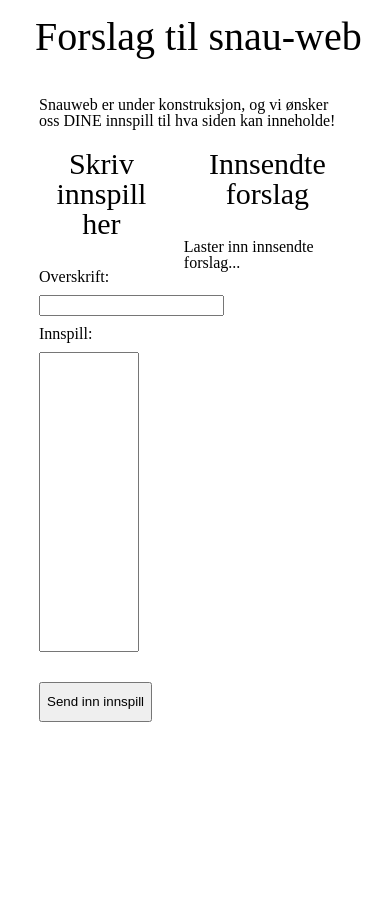
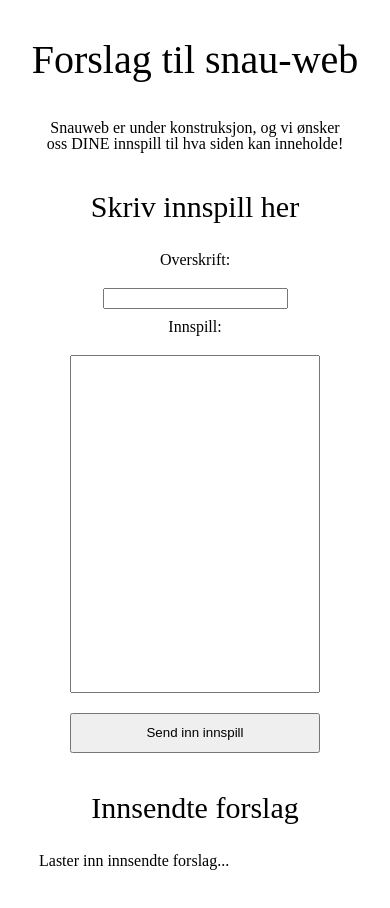
Before and after one commit to Snauweb/snauweb, a plain HTML site: page forslag/index.html in a window 390 px wide. Drawn offline with Linux system fonts and the light colour scheme; no server answers.

Commit message:
add single column small screen layout for forslag-page

```diff
--- /dev/null
+++ b/forslag/forslag.css
@@ -0,0 +1,195 @@
+/* variabler */
+:root {
+    --medium-bg: #dddddd;
+    --light-bg: #eeeeee;
+}
+
+
+/* Hovedlayout */
+main{
+    width: 80vw;
+    margin-left: auto;
+    margin-right: auto;
+    height: 100vh;
+
+}
+
+/* Bred skjerm */
+@media(min-width: 900px) {
+
+    .innsending-boks {
+	display: flex;
+    }
+
+    .send-inn{
+	width: 40%;
+	margin-right: 20px;
+	height: 100%;
+    }
+    .innsendt{
+	width: calc(60% - 20px);
+	height: 100%;
+    }
+}
+
+/* Smal skjerm */
+@media(max-width: 899px) {
+
+    .send-inn{
+	width: 100%;
+	margin-bottom: 40px;
+    }
+}
+
+/* Overskrift */
+/* Smal skjerm */
+@media(max-width: 899px) {
+    .overskrift {
+	text-align: center;
+	margin-left: auto;
+	margin-right: auto;
+	margin-bottom: 40px;
+	font-size: 40px;
+	margin-top: 40px;
+    }
+
+    .ingress {
+	text-align: center;
+	margin-bottom: 40px;
+    }
+}
+
+/* Bred skjerm */
+@media(min-width: 900px) {
+    .overskrift{
+	margin-left: 9vw;
+	font-size: 40px;
+	margin-top: 2vh;
+	margin-bottom: 40px;
+    }
+
+    .ingress {
+	margin-bottom: 40px;
+    }
+}
+
+/* Innsendingsskjema */
+.send-inn h2 {
+    text-align: center;
+    font-size: 30px;
+    margin-bottom: 30px;
+}
+
+/* Ikke lov å endre størrelsen på innspilltekstboks */
+textarea {
+    resize: none;
+}
+
+/* Bred skjerm */
+@media(min-width: 900px) {
+
+    .innspill-skjema .overskrift-boks {
+	margin-bottom: 10px;
+    }
+
+    .innspill-skjema .tekst-boks {
+	margin-bottom: 10px;
+    }
+
+    .innspill-skjema .overskrift-boks label{
+	display: block;
+	margin-bottom: 10px;
+    }
+
+    .innspill-skjema .tekst-boks label{
+	display: block;
+	margin-bottom: 10px;
+    }
+
+    .innspill-skjema .tekst-boks textarea{
+	margin-left: auto;
+	margin-right: auto;
+	width: 80%;
+	min-height: min(50vh, 300px);
+    }
+
+
+    .innspill-skjema .send-inn-knapp {
+	margin-top: 20px;
+	height: 40px;
+	min-width: 70px;
+    }
+}
+
+
+/* smal skjerm */
+@media(max-width: 899px){
+    .innspill-skjema {
+	display: flex;
+	align-items: stretch;
+	flex-direction: column;
+    }
+
+    .innspill-skjema .overskrift-boks {
+	display: flex;
+	flex-direction: column;
+	align-items: center;
+    }
+
+    .innspill-skjema .tekst-boks {
+	display: flex;
+	justify-content: center;
+	flex-direction: column;
+	align-items: center;
+	margin-bottom: 20px;
+    }
+
+    .innspill-skjema label {
+	margin-bottom: 20px;
+    }
+
+    .innspill-skjema .overskrift-boks {
+	margin-bottom: 10px;
+    }
+
+    .innspill-skjema .send-inn-knapp {
+	width: 80%;
+	margin-left: auto;
+	margin-right: auto;
+	height: 3em;
+    }
+
+    .tekst-boks textarea {
+	width: 80%;
+	min-height: 40vh;
+    }
+
+}
+
+/* Innsendtliste */
+.innsendt {
+
+}
+
+.innsendt h2 {
+    text-align: center;
+    font-size: 30px;
+    margin-bottom: 30px;
+}
+
+.light {
+    background-color: var(--light-bg);
+}
+
+.medium {
+    background-color: var(--medium-bg);
+}
+
+.forslag-wrap {
+    padding: 20px 20px 20px 20px;
+}
+
+.forslag-wrap h3 {
+    font-size: 20px;
+    margin-bottom: 10px;
+}
--- a/forslag/forslagsliste.css
+++ /dev/null
@@ -1,113 +0,0 @@
-/* variabler */
-:root {
-    --medium-bg: #dddddd;
-    --light-bg: #eeeeee;
-}
-
-
-/* Hovedlayout */
-main{
-    width: 80vw;
-    margin-left: auto;
-    margin-right: auto;
-    height: 100vh;
-
-}
-.innsending-boks {
-    display: flex;
-}
-
-.send-inn{
-    width: 40%;
-    margin-right: 20px;
-    height: 100%;
-}
-.innsendt{
-    width: calc(60% - 20px);
-    height: 100%;
-}
-
-/* overskrift */
-.overskrift{
-    margin-left: 9vw;
-    font-size: 40px;
-    margin-top: 2vh;
-    margin-bottom: 40px;
-}
-
-/* forklaring */
-main p {
-    margin-bottom: 20px;
-}
-
-/* Innsendingsskjema */
-.send-inn h2 {
-    text-align: center;
-    font-size: 30px;
-    margin-bottom: 30px;
-}
-
-/* Ikke lov å endre størrelsen på innspilltekstboks */
-.tekst-boks textarea {
-    resize: none;
-}
-
-.innspill-skjema .overskrift-boks {
-    margin-bottom: 10px;
-}
-
-.innspill-skjema .tekst-boks {
-    margin-bottom: 10px;
-}
-
-.innspill-skjema .overskrift-boks label{
-    display: block;
-    margin-bottom: 10px;
-}
-
-.innspill-skjema .tekst-boks label{
-    display: block;
-    margin-bottom: 10px;
-}
-
-.innspill-skjema .tekst-boks textarea{
-    margin-left: auto;
-    margin-right: auto;
-    width: 80%;
-    min-height: min(50vh, 300px);
-}
-
-
-.innspill-skjema .send-inn-knapp {
-    margin-top: 20px;
-    height: 40px;
-    min-width: 70px;
-}
-
-/* Innsendtliste */
-.innsendt {
-
-}
-
-.innsendt h2 {
-    text-align: center;
-    font-size: 30px;
-    margin-bottom: 30px;
-}
-
-.light {
-    background-color: var(--light-bg);
-}
-
-.medium {
-    background-color: var(--medium-bg);
-}
-
-.forslag-wrap {
-    padding: 20px 20px 20px 20px;
-}
-
-.forslag-wrap h3 {
-    font-size: 20px;
-    margin-bottom: 10px;
-}
--- a/forslag/index.html
+++ b/forslag/index.html
@@ -3,18 +3,18 @@
   <meta charset="utf8">
 
   <link rel="stylesheet" href="../styles/meyer_reset.css">
-  <link rel="stylesheet" href="forslagsliste.css">
+  <link rel="stylesheet" href="forslag.css">
 
   <script type="module" src="../components/fetchList.js"></script>
-  <script type="module" src="forslagsliste.js"></script>
+  <script type="module" src="forslag.js"></script>
 </head>
 
 <body>
-  <div class="overskrift">
+  <h1 class="overskrift">
     Forslag til snau-web
-  </div>
+  </h1>
   <main>
-    <p>
+    <p class="ingress">
       Snauweb er under konstruksjon, og vi ønsker oss DINE innspill til hva siden kan inneholde!</p>
 
     <div class="innsending-boks">
@@ -23,7 +23,7 @@
 
 	<form class="innspill-skjema" onsubmit="return false;">
 	  <div class="overskrift-boks">
-            <label for="inspill-overskrift">Overskrift:</label>
+            <label for="innspill-overskrift">Overskrift:</label>
             <input type="text" name="tittel"></input>
 	  </div>
 
```
Also changed, not shown: forslag/forslag.js (renamed from forslag/forslagsliste.js).
